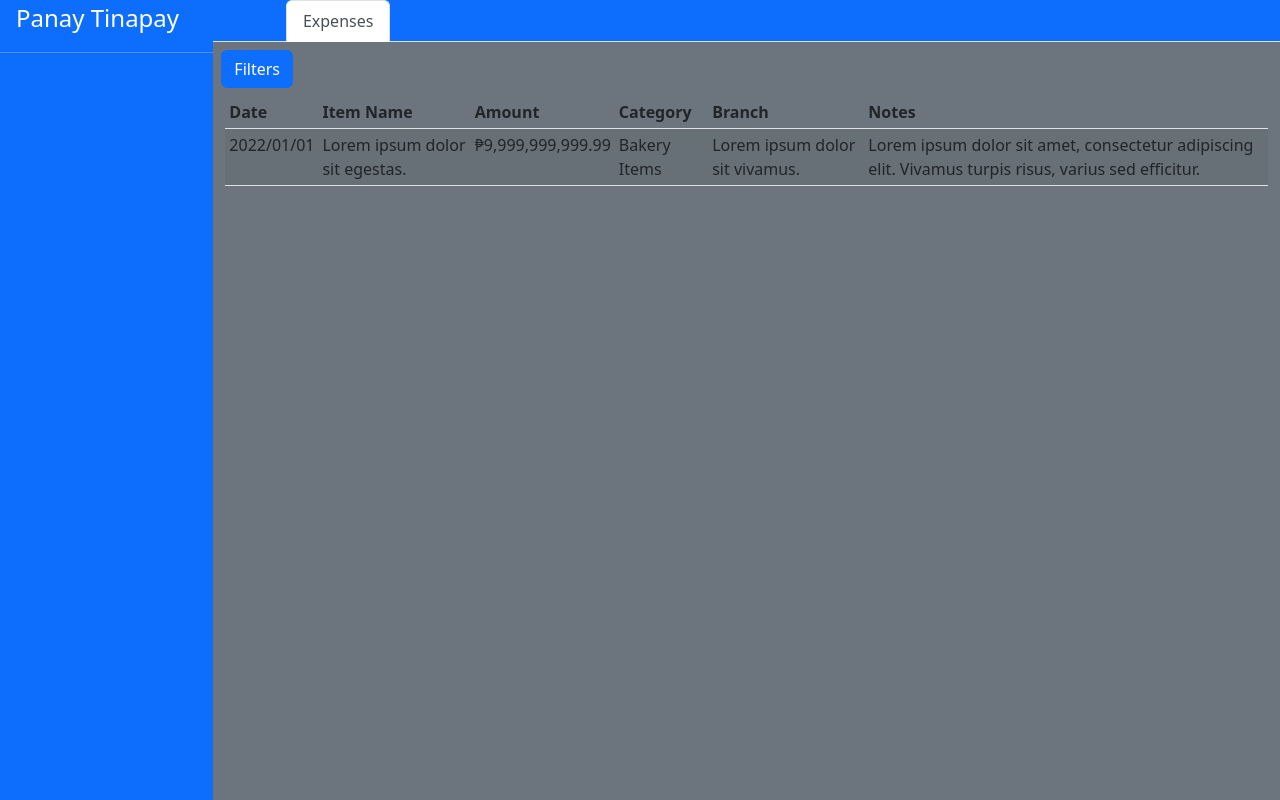
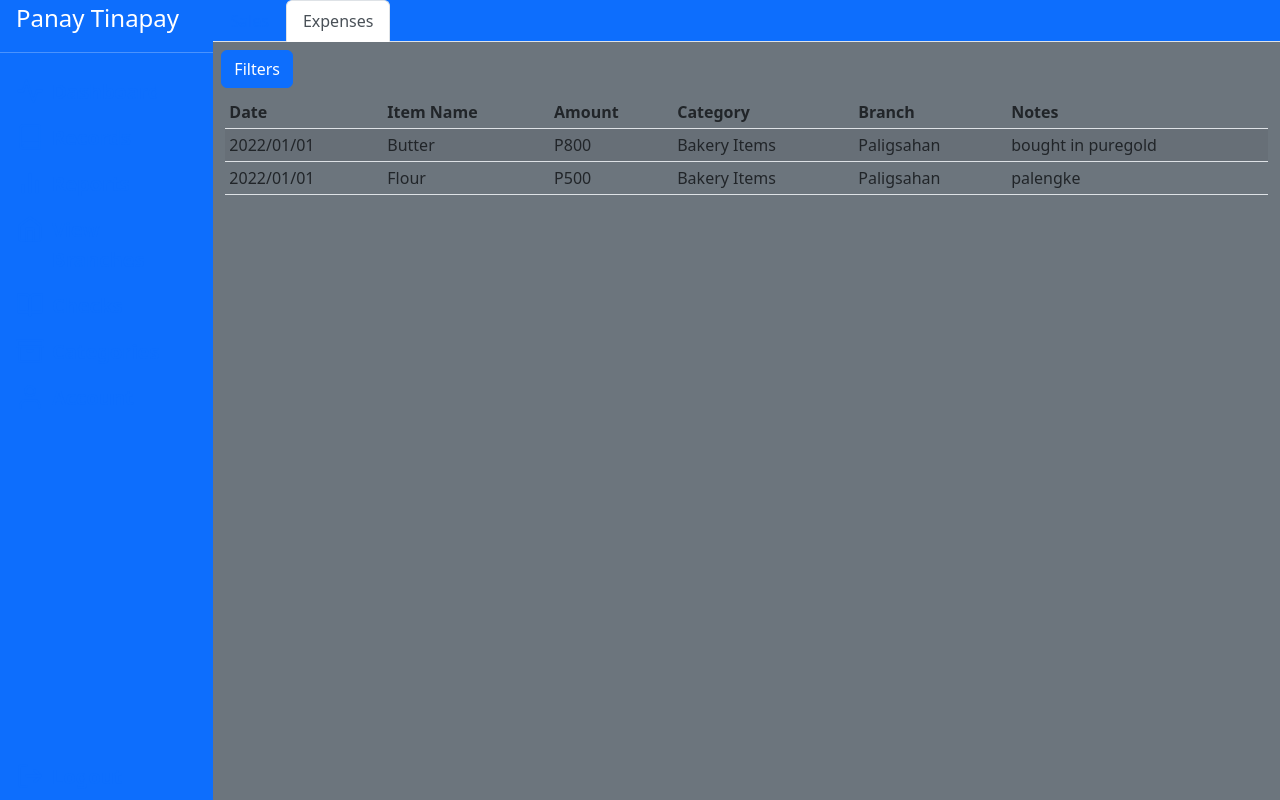
Before and after one commit to jerichosy/CSSWENG-Team-3, a Vue app in the folder panay-app/: page /admin/records/expenses in a window 1280 px wide. Built offline with nearby package versions, Linux system fonts and the light colour scheme.

Commit message:
added proper data display for records

```diff
--- a/panay-app/src/views/admin/adminpages/records/ExpensesView.vue
+++ b/panay-app/src/views/admin/adminpages/records/ExpensesView.vue
@@ -2,6 +2,28 @@
 import FilterMenu from '../../../../components/admin/records/FilterMenu.vue'
 
 export default {
+    data(){
+        return {
+            expenseRecords: [
+            {
+                    date: '2022/01/01',
+                    itemName: 'Butter',
+                    amount: 800.00,
+                    category: 'Bakery Items',
+                    branch: 'Paligsahan',
+                    notes: 'bought in puregold'
+            },
+            {
+                    date: '2022/01/01',
+                    itemName: 'Flour',
+                    amount: 500.00,
+                    category: 'Bakery Items',
+                    branch: 'Paligsahan',
+                    notes: 'palengke'
+            },
+            ]
+        }
+    },
     components: {
         FilterMenu
     }
@@ -28,7 +50,15 @@ export default {
             </tr>
         </thead>
         <tbody>
-            <tr>
+            <tr v-for="record in expenseRecords">
+                <td>{{record.date}}</td>
+                <td>{{record.itemName}}</td>
+                <td>P{{record.amount}}</td>
+                <td>{{record.category}}</td>
+                <td>{{record.branch}}</td>
+                <td>{{record.notes}}</td>
+            </tr>
+            <!--<tr>
                 <td>2022/01/01</td>
                 <td>Lorem ipsum dolor sit egestas.</td>
                 <td>₱9,999,999,999.99</td>
@@ -36,7 +66,7 @@ export default {
                 <td>Lorem ipsum dolor sit vivamus.</td>
                 <td>Lorem ipsum dolor sit amet, consectetur adipiscing elit. Vivamus turpis risus, varius sed efficitur.</td>
             </tr>
-            <!-- <tr>
+             <tr>
                 <td>2022/01/01</td>
                 <td>Lorem ipsum dolor sit egestas.</td>
                 <td>₱9,999,999,999.99</td>
--- a/panay-app/src/views/admin/adminpages/records/SalesView.vue
+++ b/panay-app/src/views/admin/adminpages/records/SalesView.vue
@@ -2,6 +2,26 @@
 import FilterMenu from '../../../../components/admin/records/FilterMenu.vue'
 
 export default {
+    data(){
+        return {
+            salesRecords: [
+                {
+                    date: '2022/01/01',
+                    time: '08:00 AM',
+                    amount: 1200.00,
+                    customerCount: 10,
+                    branch: 'Paligsahan'
+                },
+                {
+                    date: '2022/01/01',
+                    time: '09:00 AM',
+                    amount: 1300.00,
+                    customerCount: 12,
+                    branch: 'Paligsahan'
+                }
+            ]
+        }
+    },
     components: {
         FilterMenu
     }
@@ -27,14 +47,14 @@ export default {
             </tr>
         </thead>
         <tbody>
-            <tr>
-                <td>2022/01/01</td>
-                <td>08:00 PM</td>
-                <td>P9,999,999,999.99</td>
-                <td>9,999,999</td>
-                <td>Lorem ipsum dolor sit vivamus.</td>
+            <tr v-for="record in salesRecords">
+                <td>{{record.date}}</td>
+                <td>{{record.time}}</td>
+                <td>P{{record.amount}}</td>
+                <td>{{record.customerCount}}</td>
+                <td>{{record.branch}}</td>
             </tr>
-            <!-- <tr>
+            <!--<tr>
                 <td>2022/01/01</td>
                 <td>08:00 PM</td>
                 <td>P9,999,999,999.99</td>
```
